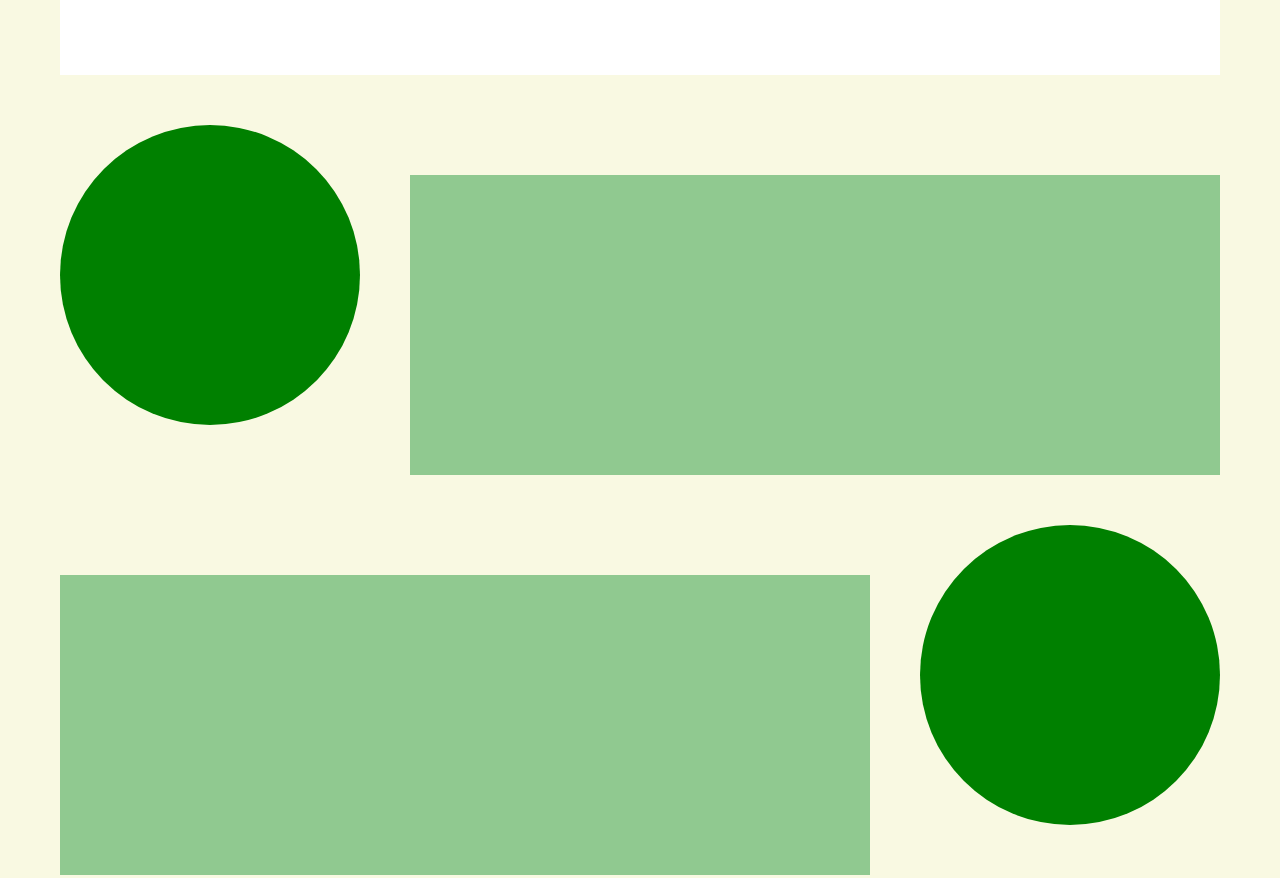
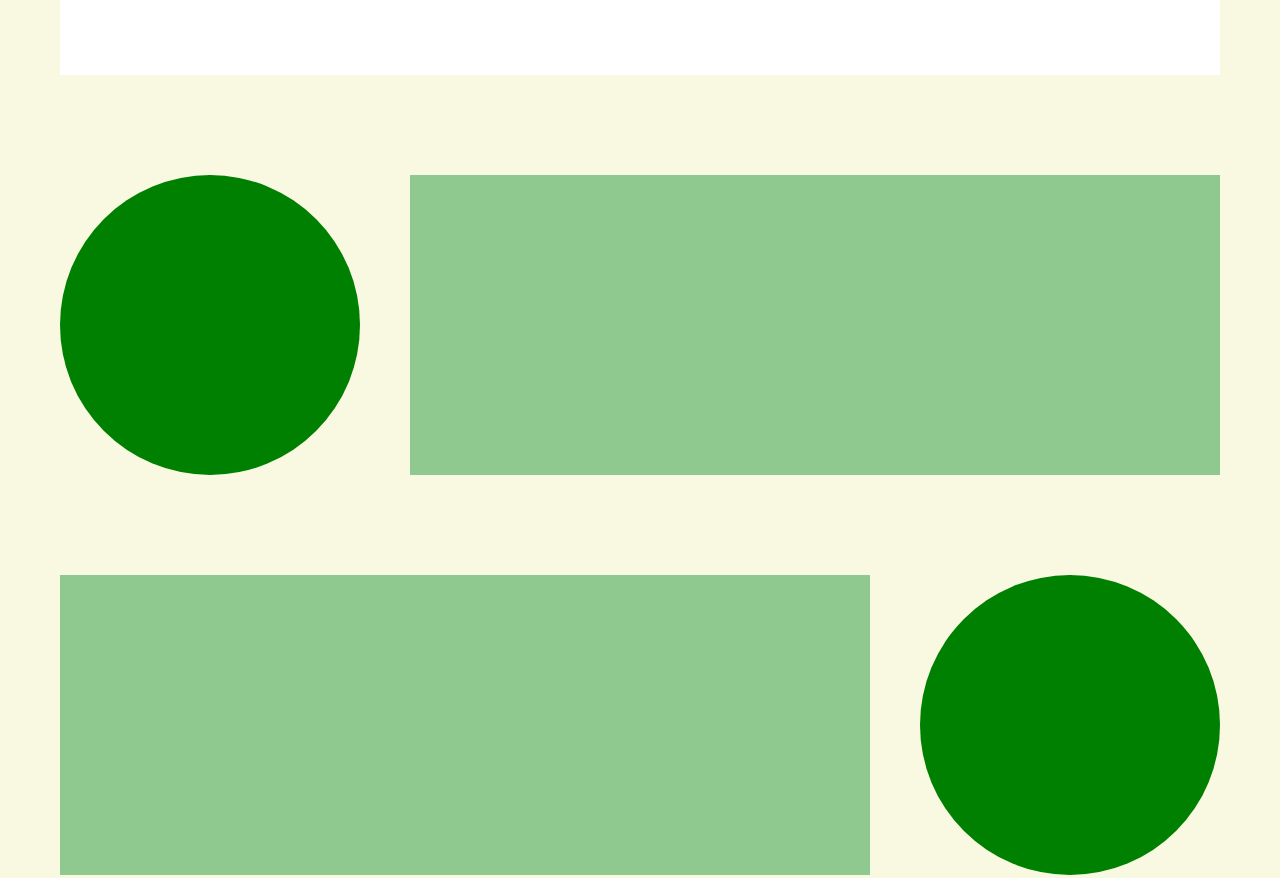
Before and after one commit to Rashmarinov/nocionesBasicas, a plain HTML site: page index.html in a window 1280 px wide. Shown: the part 1400-2278 px from the top of the page. Drawn offline with Linux system fonts and the light colour scheme.

Commit message:
cambios en el main para los circulos y rectangulos

```diff
--- a/css/index.css
+++ b/css/index.css
@@ -84,6 +84,7 @@ header{
     width: 300px;
     border-radius: 50%;
     /* NO FLEXIBLE DENTRO de Flex */
+    margin-top: 100px;
     flex-shrink: 0;
 }
 
--- a/index.html
+++ b/index.html
@@ -22,7 +22,8 @@
         <div class="rectanguloAzul"></div>
         </header>
         <!-- Rectangulo -->
-        <div class="rectanguloRedondeado"></div>
+        <main>
+            <div class="rectanguloRedondeado"></div>
         <!-- Rectangulo blanco -->
         <div class="rectanguloBlanco"></div>
         <!-- Circulo + Rectangulo -->
@@ -39,6 +40,8 @@
             <!-- Rectangulo Verde -->
             <div class="rectanguloVerde"></div>
         </div>
+        </main>
+
 
         <footer>
             <div class="circulo"></div>
```
